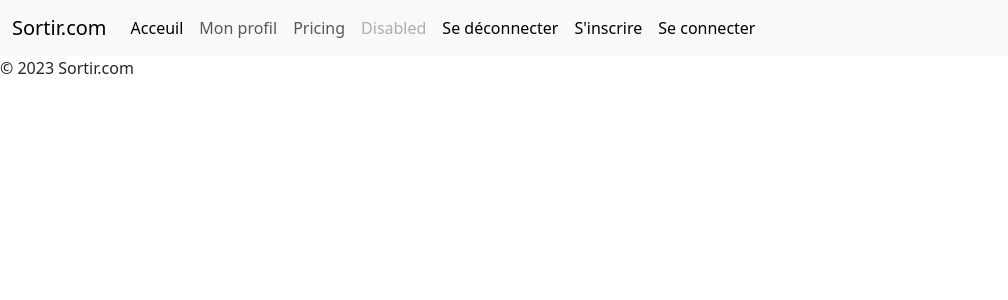
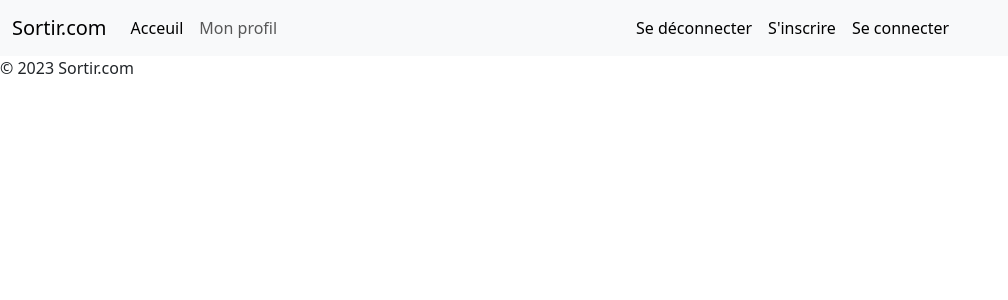
Before and after one commit to EmmanuelClolus1/ProjetSortir, a Symfony app: template templates/base.html.twig in a window 1280 px wide. Shown: the top 300 px of the page, without its empty margins (0-1008 px from the left). Run offline with Twig, Linux system fonts and the light colour scheme; the template is opened without the code that fills it, so the values that code supplies are empty; some libraries are stand-ins or nearby versions.

Commit message:
twig base et navbar

```diff
--- a/templates/_navbar.html.twig
+++ b/templates/_navbar.html.twig
@@ -5,7 +5,6 @@
             <span class="navbar-toggler-icon"></span>
         </button>
         <div class="collapse navbar-collapse" id="navbarNavAltMarkup">
-            <div class="navbar-nav">
                 <ul class="navbar-nav me-auto mb-2 mb-lg-0">
                     <li class="nav-item">
                         <a class="nav-link active" aria-current="page" href="#">Acceuil</a>
@@ -14,10 +13,10 @@
                         <a class="nav-link" href="#">Mon profil</a>
                     </li>
                      <li class="nav-item">
-                        <a class="nav-link" href="#">Pricing</a>
+                        <a class="nav-link" href="#"></a>
                     </li>
                     <li class="nav-item">
-                        <a class="nav-link disabled" aria-disabled="true">Disabled</a>
+                        <a class="nav-link disabled" aria-disabled="true"></a>
                     </li>
                 </ul>
                 <ul class="navbar-nav me-auto mb-2 mb-lg-0">
@@ -31,7 +30,6 @@
                         <a class="nav-link active" aria-current="page" href="#">Se connecter</a>
                     </li>
                 </ul>
-            </div>
         </div>
     </div>
 </nav>
```
